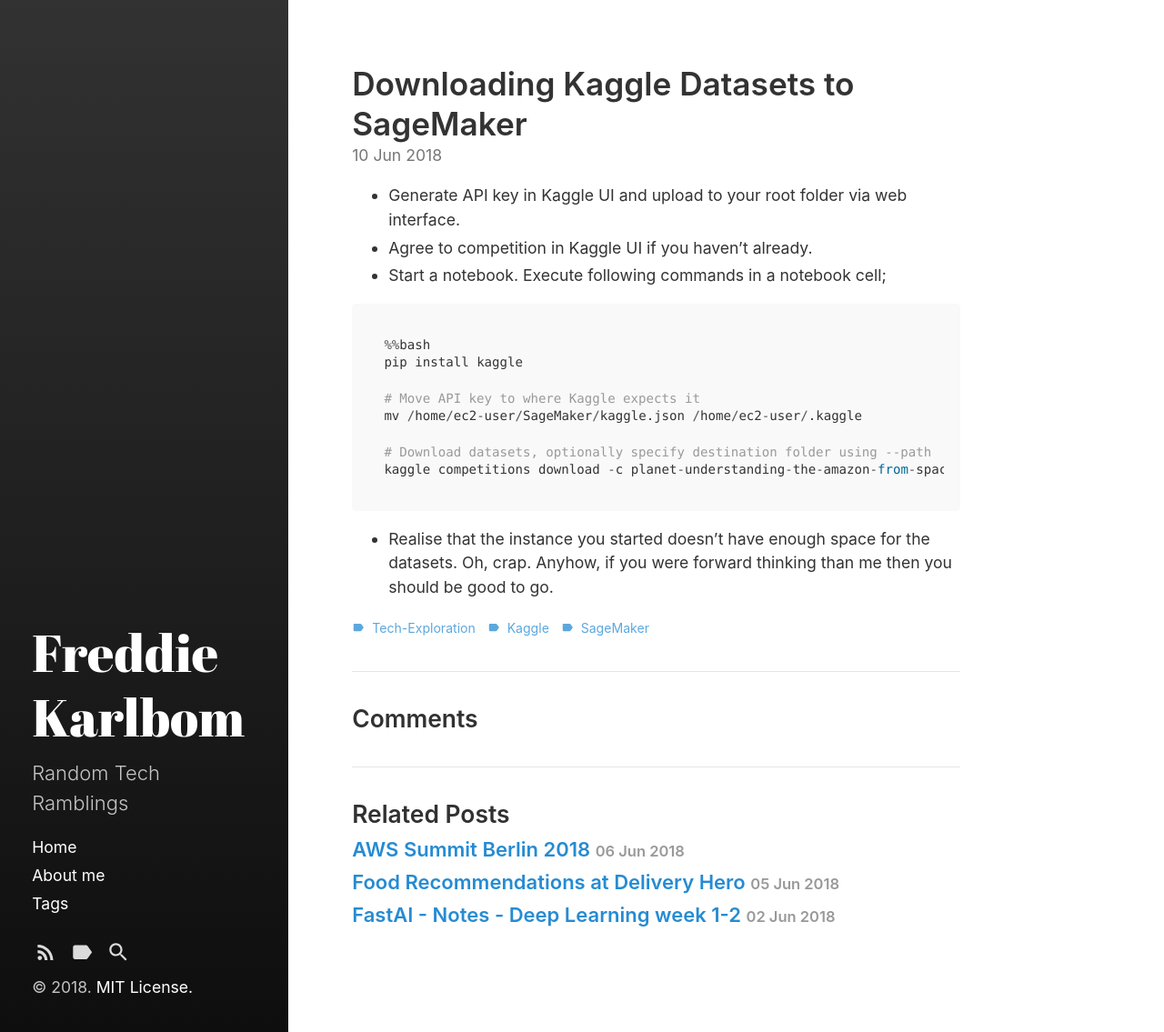
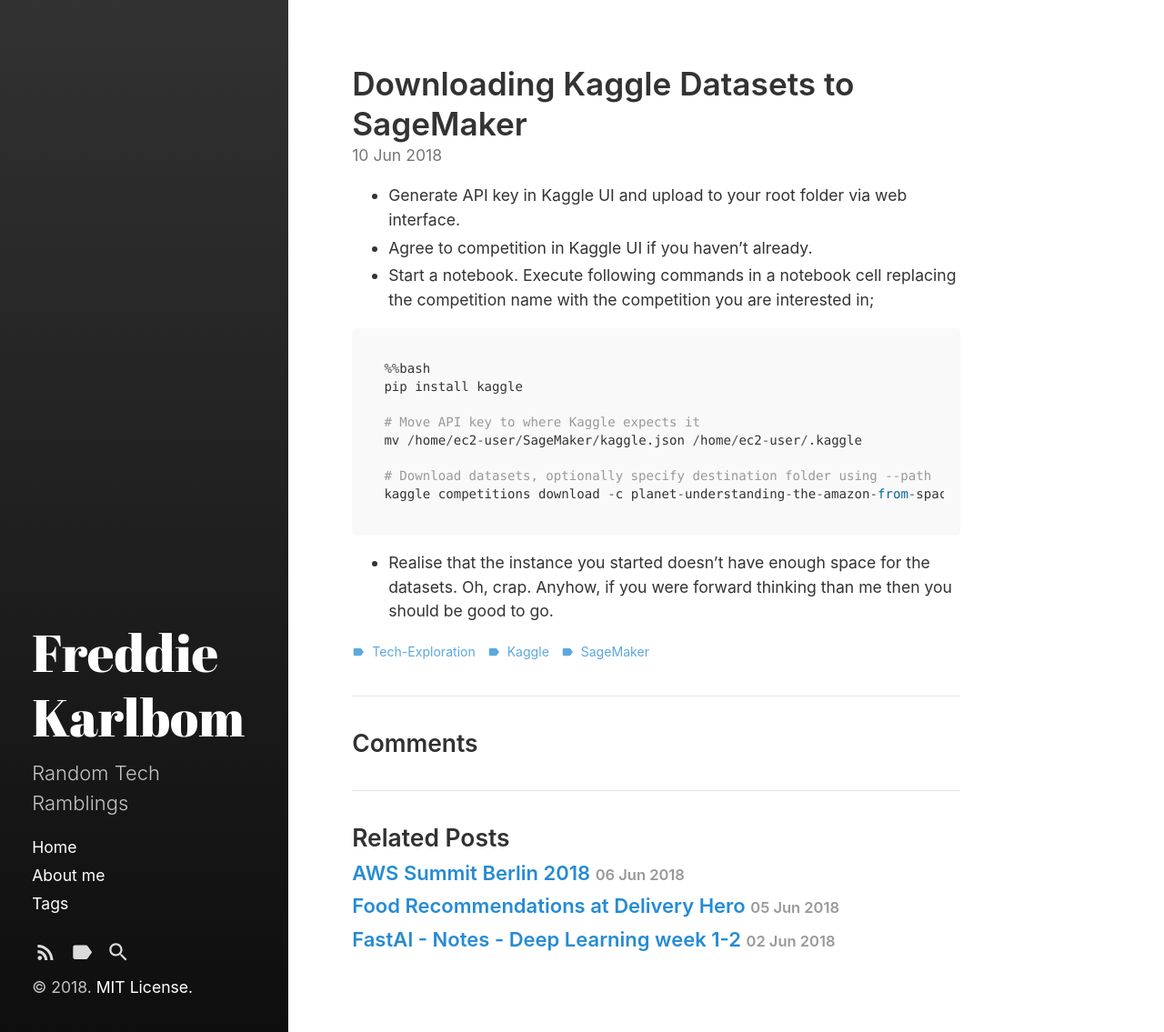
Before and after one commit to FreddieK/FreddieK.github.io, a Jekyll site: the page built from _posts/2018-06-10-accessing-Kaggle-from-SageMaker-instance.md, in a window 1280 px wide. Shown: the whole page at 91% size. Built offline with Jekyll 4.4.1, drawn with Linux system fonts in a browser that asks for light colours; comment, search, counter and statistics services are not loaded.

Commit message:
Minor clarification

````diff
--- a/_posts/2018-06-10-accessing-Kaggle-from-SageMaker-instance.md
+++ b/_posts/2018-06-10-accessing-Kaggle-from-SageMaker-instance.md
@@ -7,7 +7,7 @@ tags: ['tech-exploration', 'Kaggle', 'SageMaker']
 ---
 - Generate API key in Kaggle UI and upload to your root folder via web interface.
 - Agree to competition in Kaggle UI if you haven't already.
-- Start a notebook. Execute following commands in a notebook cell;
+- Start a notebook. Execute following commands in a notebook cell replacing the competition name with the competition you are interested in;
 
 ```python
 %%bash
````
